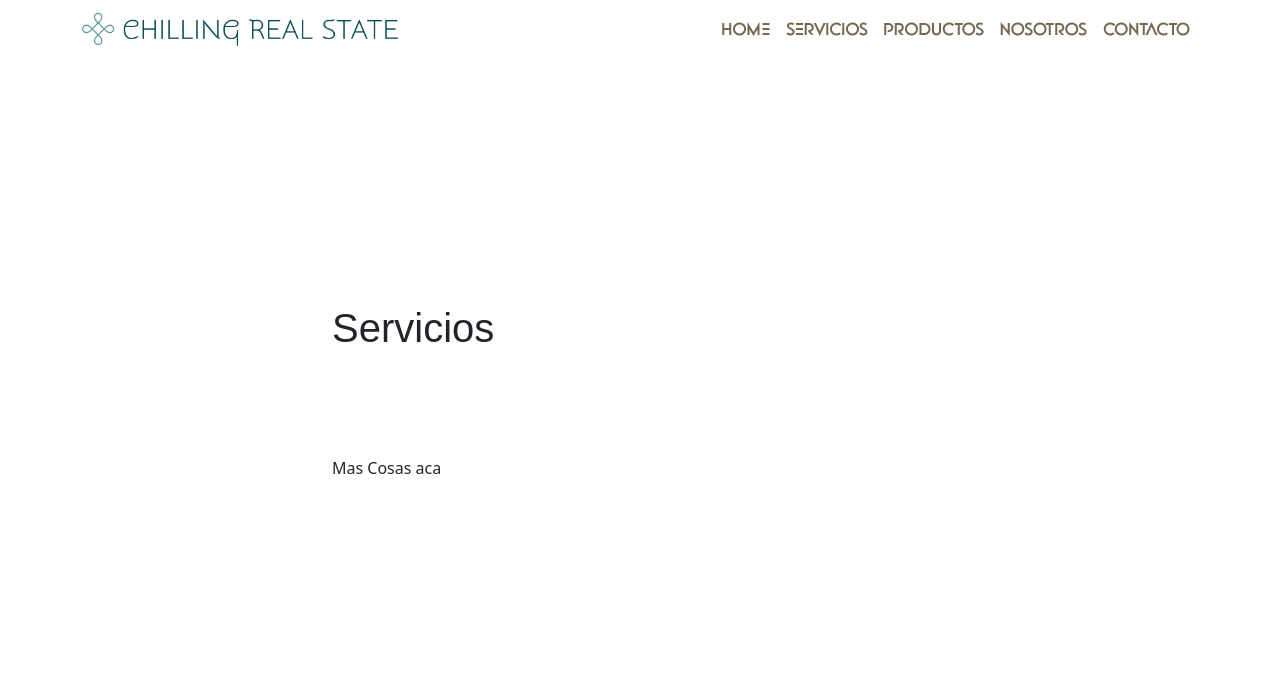
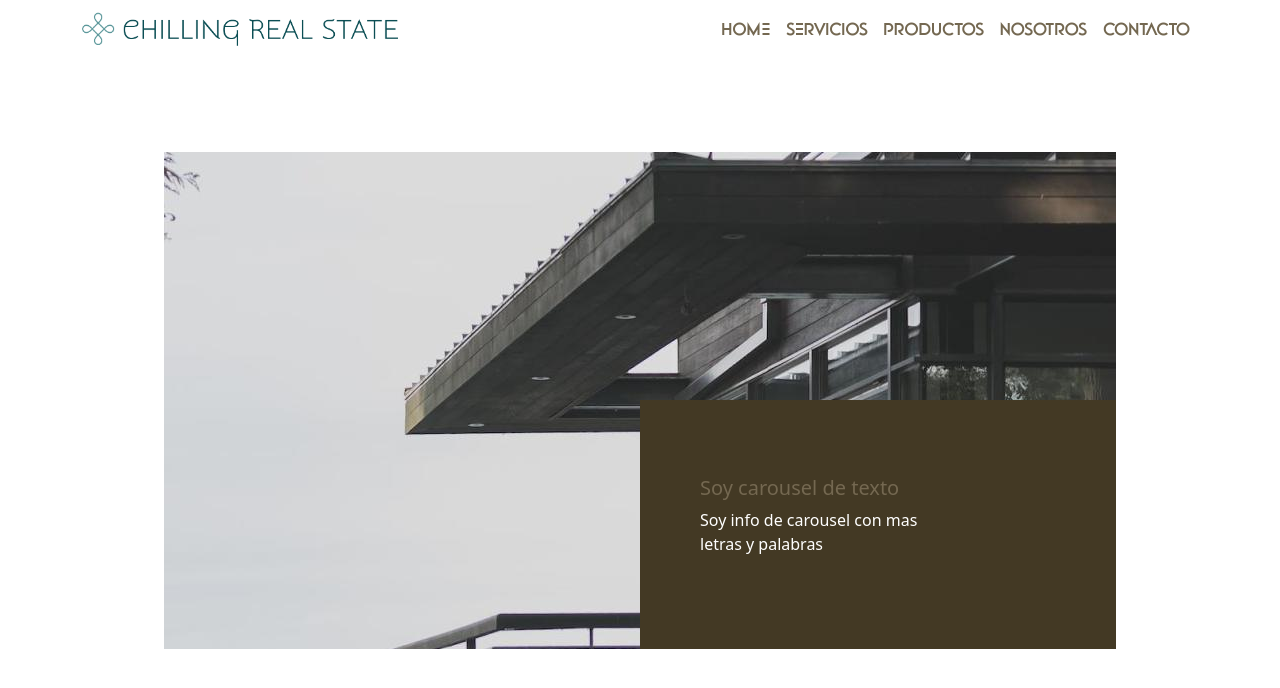
Before and after one commit to Q-ko/Api-pin-front, a React (Create React App) app: page /servicios in a window 1280 px wide. Shown: the top 688 px of the page. Built offline with nearby package versions, Linux system fonts and the light colour scheme.

Commit message:
pagina sevicios

```diff
--- a/src/App.scss
+++ b/src/App.scss
@@ -12,6 +12,8 @@ $font-size-lg:                $font-size-base * 1.25;
 $h1-font-size:                $font-size-base * 2.5;
 $h2-font-size:                $font-size-base * 2.5;
 $h3-font-size:                $font-size-base * 1.75;
+
+$btn-border-radius-lg:50%;
 
 @font-face {
   font-family: 'fuente-eslogan';
--- a/src/components/sections/main/components/RegisterForm.js
+++ b/src/components/sections/main/components/RegisterForm.js
@@ -5,7 +5,7 @@ function RegisterForm(promps) {
         <div className="col-12 col-lg-6 d-flex align-items-center">
           <div className="row">
             <div className="col-12 col-lg-8 d-flex mb-3">
-              <h2 className="h2-title fw-bolder">Contacto</h2>
+              <h2 className="h2-title text-info">Contacto</h2>
             </div>
 
             <div>
--- /dev/null
+++ b/src/components/sections/main/components/carouselDeTexto.js
@@ -0,0 +1,66 @@
+function CarouselDeTexto(promps) {
+  return (
+    <div className="position-absolute bg-success bottom-0 end-0 w-50 h-50">
+      <div id="ccc" class="carousel slide w-100 h-100 d-flex">
+        <div class="carousel-inner align-self-center px-3">
+          <div className="carousel-item active">
+            <div className="container">
+              <div className="row">
+                <div className="col-12 col-lg-9 col-md-10">
+                  <h5 className="text-info d-block w-100">
+                    Soy carousel de texto
+                  </h5>
+                  <p className="text-white fs-6 d-block w-100">
+                    Soy info de carousel con mas letras y palabras
+                  </p>
+                </div>
+              </div>
+            </div>
+          </div>
+          <div className="carousel-item">
+            <div className="container">
+              <div className="row">
+                <div className="col-12 col-lg-9 col-md-10">
+                  <h5 className="text-info d-block w-100">
+                    Soy carousel de texto
+                  </h5>
+                  <p className="text-white fs-6 d-block w-100">
+                    Soy info de carousel con mas letras y palabras
+                  </p>
+                </div>
+              </div>
+            </div>
+          </div>
+          <div className="carousel-item">
+            <div className="container">
+              <div className="row">
+                <div className="col-12 col-lg-9 col-md-10">
+                  <h5 className="text-info d-block w-100">
+                    Soy carousel de texto
+                  </h5>
+                  <p className="text-white fs-6 d-block w-100">
+                    Soy info de carousel con mas letras y palabras
+                  </p>
+                </div>
+              </div>
+            </div>
+          </div>
+        </div>
+        <button
+          class="carousel-control-prev"
+          type="button"
+          data-bs-target="#ccc"
+          data-bs-slide="prev"
+        ></button>
+        <button
+          class="carousel-control-next"
+          type="button"
+          data-bs-target="#ccc"
+          data-bs-slide="next"
+        ></button>
+      </div>
+    </div>
+  );
+}
+
+export default CarouselDeTexto;
--- a/src/components/sections/main/pages/Home.js
+++ b/src/components/sections/main/pages/Home.js
@@ -55,25 +55,13 @@ function PagePrincipal(promps) {
           type="button"
           data-bs-target="#carouselExampleIndicators"
           data-bs-slide="prev"
-        >
-          <span
-            className="carousel-control-prev-icon"
-            aria-hidden="true"
-          ></span>
-          <span className="visually-hidden">Previous</span>
-        </button>
+        ></button>
         <button
           className="carousel-control-next"
           type="button"
           data-bs-target="#carouselExampleIndicators"
           data-bs-slide="next"
-        >
-          <span
-            className="carousel-control-next-icon"
-            aria-hidden="true"
-          ></span>
-          <span className="visually-hidden">Next</span>
-        </button>
+        ></button>
       </div>
     </div>
   );
--- a/src/components/sections/main/pages/Nosotros.js
+++ b/src/components/sections/main/pages/Nosotros.js
@@ -34,7 +34,7 @@ function Nosotros(promps) {
       <div className="container d-flex flex-column justify-content-center h-100 ">
         <div className="row d-flex flex-column align-items-start justify-content-center ">
           <div className="col-12">
-            <h2 className="h2-title text-light text-center fw-medium">
+            <h2 className="h2-title text-info text-center fw-medium">
               Forjando hogares de ensueño con confianza y legado
             </h2>
           </div>
--- a/src/components/sections/main/pages/Servicios.js
+++ b/src/components/sections/main/pages/Servicios.js
@@ -1,16 +1,29 @@
+import primerSlide from "../../../media/slide-1.jpeg";
+import segundoSlide from "../../../media/slide-2.webp";
+import tercerSlide from "../../../media/slide-3.webp";
+import TextoDeBienvenida from "../components/TextoDeBienvenida";
+import CarouselDeTexto from "../components/carouselDeTexto";
+
 function Servicios(promps) {
   return (
-    <div className="container-fluid d-flex flex-column justify-content-center h-100">
-      <div className="row d-flex justify-content-center h-100">
-        <div className="col-12 col-lg-6 d-flex align-items-center">
-          <div className="row">
-            <div className="col-12 col-lg-8 d-flex mb-3">
-              <h2 className="h2-title">Servicios</h2>
+    <div className="container h-100">
+      <div className="d-flex justify-content-center align-items-center h-100">
+        <div
+          id="carouselExample2 align-self-center h-100 shadow rounded position-relative"
+          class="carousel slide"
+        >
+          <div class="carousel-inner">
+            <div class="carousel-item active">
+              <img src={primerSlide} class="d-block w-100" alt="..." />
             </div>
-            <div className="col-12 mt-3">
-              <p className="parrafo-comun">Mas Cosas aca</p>
+            <div class="carousel-item">
+              <img src={primerSlide} class="d-block w-100" alt="..." />
+            </div>
+            <div class="carousel-item">
+              <img src={primerSlide} class="d-block w-100" alt="..." />
             </div>
           </div>
+          <CarouselDeTexto />
         </div>
       </div>
     </div>
```
